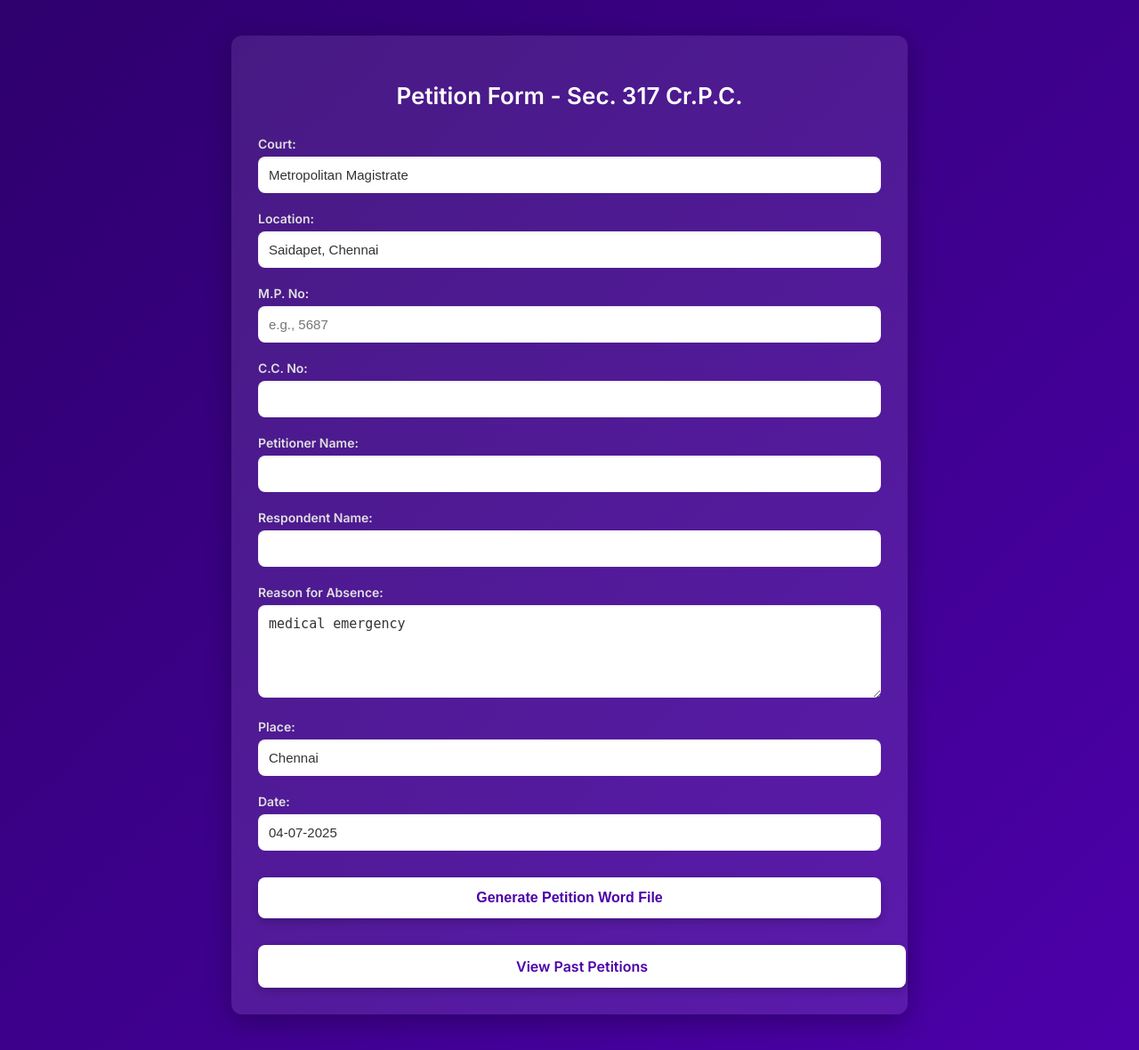
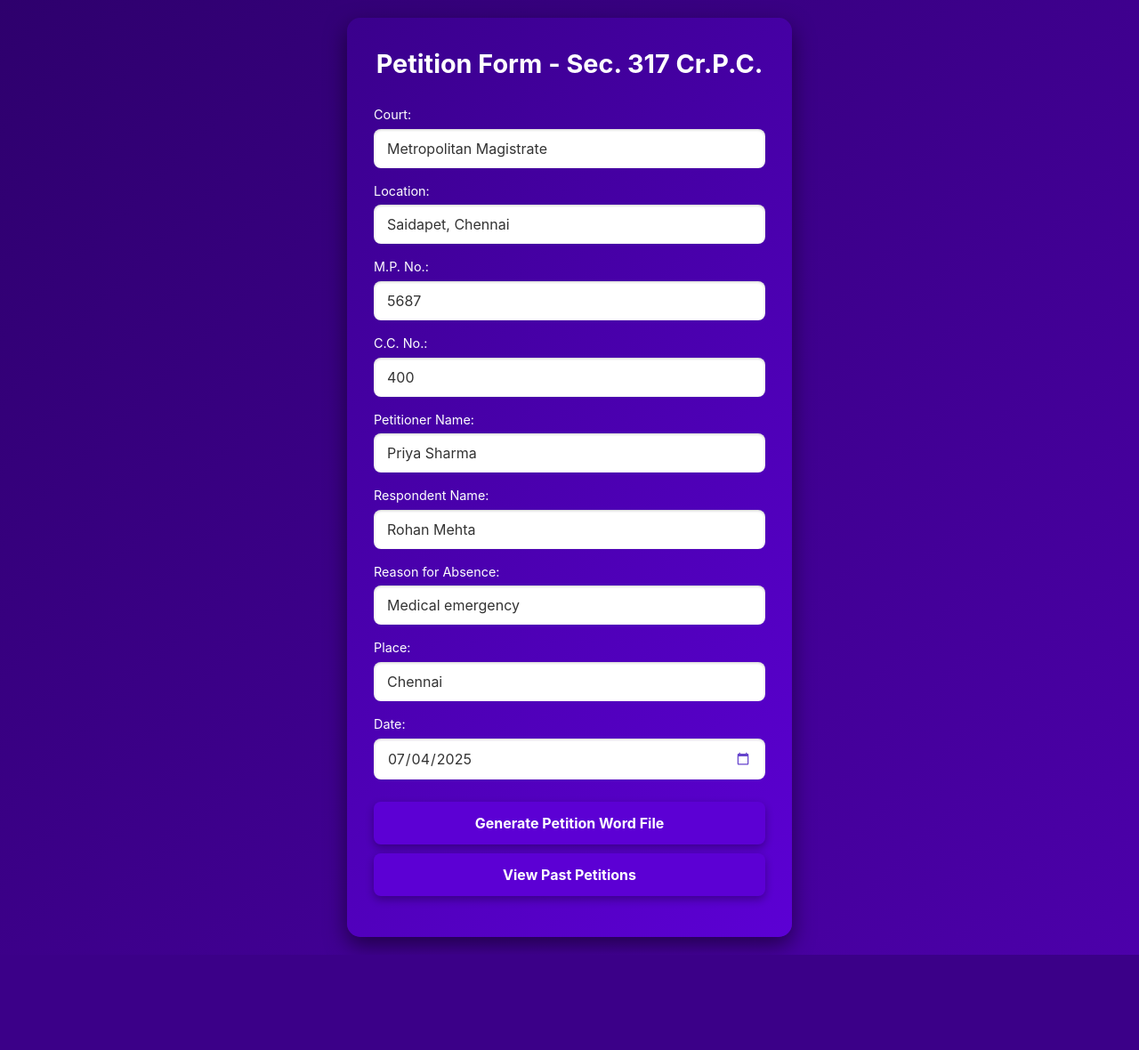
Before and after one commit to avilash01/legal-doc, a Flask app: page / in a window 1280 px wide. Shown: the whole page at 89% size. After the commit the page ends 1073 px from the top, so only its background shows below. Run offline with Flask 3, Linux system fonts and the light colour scheme; some libraries are stand-ins or nearby versions.

Commit message:
Update form_317.html

```diff
--- a/Petition_317/templates/form_317.html
+++ b/Petition_317/templates/form_317.html
@@ -1,152 +1,127 @@
-<!DOCTYPE html>
 <html lang="en">
 <head>
     <meta charset="UTF-8">
-  <title>Petition under Sec. 317 Cr.P.C.</title>
-  <meta name="viewport" content="width=device-width, initial-scale=1">
-  <link href="https://fonts.googleapis.com/css2?family=Inter:wght@400;600&display=swap" rel="stylesheet">
+    <meta name="viewport" content="width=device-width, initial-scale=1.0">
+    <title>Petition Form - Sec. 317 Cr.P.C.</title>
+    <script src="https://cdn.tailwindcss.com"></script>
     <style>
         body {
-      margin: 0;
-      padding: 40px 20px;
-      font-family: 'Inter', sans-serif;
+            font-family: "Inter", sans-serif;
             background: linear-gradient(135deg, #2e006d, #4c00aa);
-      color: white;
             display: flex;
             justify-content: center;
-      align-items: flex-start; /* Align to the top */
-      min-height: 100vh; /* Ensure it takes full viewport height */
+            align-items: center;
+            min-height: 100vh;
+            padding: 20px;
+            box-sizing: border-box;
         }
-
-    .container {
+        .form-container {
+            background: linear-gradient(135deg, #3a008c, #5c00d4);
+            padding: 30px;
+            border-radius: 15px;
+            box-shadow: 0 10px 25px rgba(0, 0, 0, 0.5);
             width: 100%;
-      max-width: 700px;
-      background-color: rgba(255, 255, 255, 0.1); /* Slightly transparent background */
-      padding: 30px;
-      border-radius: 12px;
-      box-shadow: 0 8px 30px rgba(0, 0, 0, 0.3);
+            max-width: 500px;
         }
-
-    h2 {
+        .form-title {
+            color: #ffffff;
+            font-size: 1.8rem;
+            font-weight: bold;
             text-align: center;
-      margin-bottom: 30px;
-      font-size: 26px;
-      font-weight: 600;
+            margin-bottom: 25px;
+        }
+        .form-label {
             color: #ffffff;
+            font-size: 0.9rem;
+            margin-bottom: 5px;
+            display: block;
         }
-
-    label {
-      display: block;
-      margin-top: 20px;
-      font-weight: 600;
-      font-size: 14px;
-      color: #e0e0e0;
-    }
-
-    input[type="text"], textarea {
-      width: calc(100% - 24px); /* Account for padding */
-      padding: 12px;
-      margin-top: 6px;
+        .form-input {
+            background-color: #ffffff;
+            color: #333333;
             border: none;
             border-radius: 8px;
-      background-color: #ffffff;
-      color: #333; /* Darker text for readability */
-      font-size: 15px;
-      box-shadow: inset 0 1px 3px rgba(0, 0, 0, 0.1);
+            padding: 10px 15px;
+            width: 100%;
+            margin-bottom: 15px;
+            font-size: 1rem;
+            box-sizing: border-box;
+            box-shadow: inset 0 1px 3px rgba(0, 0, 0, 0.2);
         }
-
-    textarea {
-      resize: vertical;
-      min-height: 80px;
+        .form-input:focus {
+            outline: none;
+            border: 1px solid #8a2be2;
+            box-shadow: 0 0 0 3px rgba(138, 43, 226, 0.3), inset 0 1px 3px rgba(0, 0, 0, 0.2);
         }
-
-    input[type="submit"], .button-link {
-      margin-top: 30px;
+        input[type="date"] {
+            -webkit-appearance: none;
+            -moz-appearance: none;
+            appearance: none;
+        }
+        input[type="date"]::-webkit-calendar-picker-indicator {
+            filter: invert(30%) sepia(90%) saturate(2000%) hue-rotate(240deg) brightness(80%);
+            cursor: pointer;
+        }
+        input[type="date"]::-moz-calendar-picker-indicator {
+            filter: invert(30%) sepia(90%) saturate(2000%) hue-rotate(240deg) brightness(80%);
+            cursor: pointer;
+        }
+        .form-button {
+            background-color: #5c00d4;
+            color: #ffffff;
+            font-weight: bold;
+            padding: 12px 20px;
+            border-radius: 8px;
             width: 100%;
-      background-color: #ffffff;
-      color: #4c00aa;
-      padding: 14px;
-      font-size: 16px;
-      font-weight: 600;
-      border: none;
-      border-radius: 8px;
             cursor: pointer;
             transition: background-color 0.3s ease, transform 0.2s ease;
-      text-align: center;
-      text-decoration: none; /* For button-link */
-      display: block; /* For button-link */
-      box-shadow: 0 4px 10px rgba(0, 0, 0, 0.2);
+            margin-top: 10px;
+            box-shadow: 0 4px 10px rgba(0, 0, 0, 0.3);
         }
-
-    input[type="submit"]:hover, .button-link:hover {
-      background-color: #f0f0f0;
+        .form-button:hover {
+            background-color: #4a00b7;
             transform: translateY(-2px);
         }
-
-    input[type="submit"]:active, .button-link:active {
+        .form-button:active {
             transform: translateY(0);
-      box-shadow: 0 2px 5px rgba(0, 0, 0, 0.2);
-    }
-
-    /* Responsive adjustments */
-    @media (max-width: 768px) {
-        body {
-            padding: 20px 10px;
-        }
-        .container {
-            padding: 20px;
-        }
-        h2 {
-            font-size: 22px;
-        }
-        input[type="text"], textarea {
-            padding: 10px;
-        }
-        input[type="submit"], .button-link {
-            padding: 12px;
-            font-size: 15px;
-        }
+            box-shadow: 0 2px 5px rgba(0, 0, 0, 0.3);
         }
     </style>
 </head>
 <body>
+    <div class="form-container">
+        <h1 class="form-title">Petition Form - Sec. 317 Cr.P.C.</h1>
+        <form action="/submit" method="post">
+            <label for="court" class="form-label">Court:</label>
+            <input type="text" id="court" name="court" class="form-input" value="Metropolitan Magistrate" required>
 
-  <div class="container">
-    <h2>Petition Form - Sec. 317 Cr.P.C.</h2>
+            <label for="location" class="form-label">Location:</label>
+            <input type="text" id="location" name="location" class="form-input" value="Saidapet, Chennai" required>
 
-    <form method="POST">
-      <label for="court">Court:</label>
-      <input type="text" id="court" name="court" value="Metropolitan Magistrate" required>
+            <label for="mp_no" class="form-label">M.P. No.:</label>
+            <input type="text" id="mp_no" name="mp_no" class="form-input" value="5687" required>
 
-      <label for="location">Location:</label>
-      <input type="text" id="location" name="location" value="Saidapet, Chennai" required>
+            <label for="cc_no" class="form-label">C.C. No.:</label>
+            <input type="text" id="cc_no" name="cc_no" class="form-input" value="400" required>
 
-      <label for="mp_no">M.P. No:</label>
-      <input type="text" id="mp_no" name="mp_no" placeholder="e.g., 5687" required>
+            <label for="petitioner_name" class="form-label">Petitioner Name:</label>
+            <input type="text" id="petitioner_name" name="petitioner_name" class="form-input" value="Priya Sharma" required>
 
-      <label for="cc_no">C.C. No:</label>
-      <input type="text" id="cc_no" name="cc_no" required>
+            <label for="respondent_name" class="form-label">Respondent Name:</label>
+            <input type="text" id="respondent_name" name="respondent_name" class="form-input" value="Rohan Mehta" required>
 
-      <label for="petitioner">Petitioner Name:</label>
-      <input type="text" id="petitioner" name="petitioner" required>
+            <label for="reason_for_absence" class="form-label">Reason for Absence:</label>
+            <input type="text" id="reason_for_absence" name="reason_for_absence" class="form-input" value="Medical emergency" required>
 
-      <label for="respondent">Respondent Name:</label>
-      <input type="text" id="respondent" name="respondent" required>
+            <label for="place" class="form-label">Place:</label>
+            <input type="text" id="place" name="place" class="form-input" value="Chennai" required>
 
-      <label for="reason">Reason for Absence:</label>
-      <textarea id="reason" name="reason" rows="4" required>medical emergency</textarea>
+            <label for="date" class="form-label">Date:</label>
+            <input type="date" id="date" name="date" class="form-input" value="2025-07-04" required>
 
-      <label for="place">Place:</label>
-      <input type="text" id="place" name="place" value="Chennai" required>
-
-      <label for="date">Date:</label>
-      <input type="text" id="date" name="date" value="{{ today }}" required>
-
-      <input type="submit" value="Generate Petition Word File">
+            <button type="submit" class="form-button">Generate Petition Word File</button>
+            <button type="button" class="form-button" onclick="window.location.href='/view_petitions'">View Past Petitions</button>
         </form>
-
-    <a href="{{ url_for('view_petitions') }}" class="button-link">View Past Petitions</a>
     </div>
-
 </body>
 </html>
```
Lines whose indentation alone changed are shown as unchanged.
